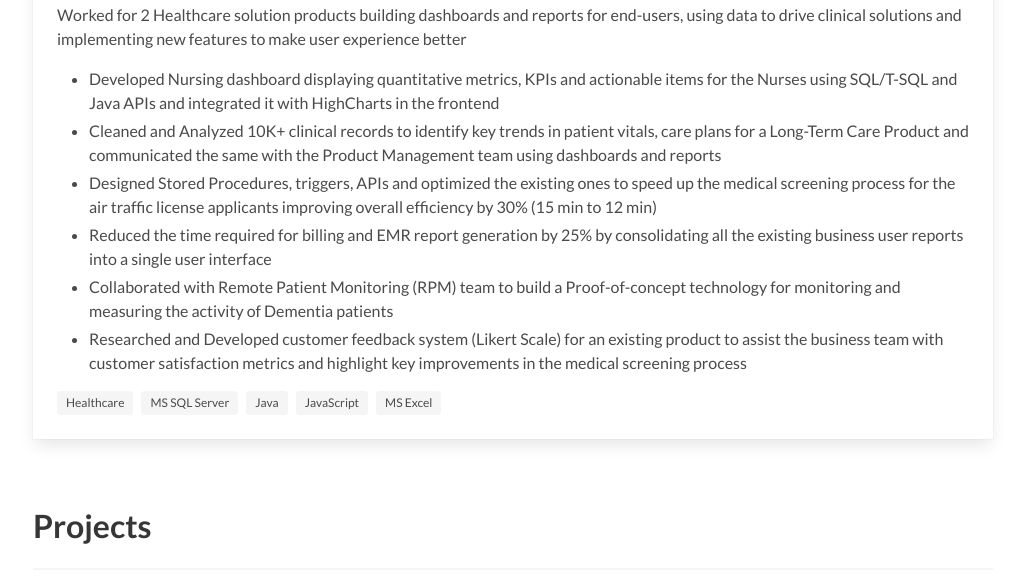
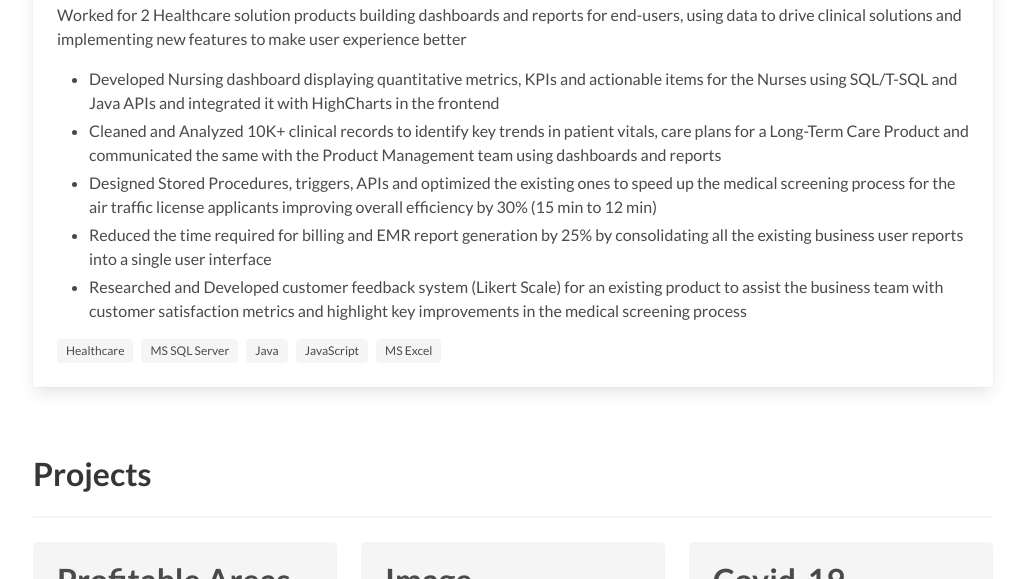
Before and after one commit to ashu1001/ashu1001.github.io, a plain HTML site: page index.html in a window 1280 px wide. Shown: the part 1389-1968 px from the top of the page, without its empty margins (127-1152 px from the left). Drawn offline with Linux system fonts and the light colour scheme.

Commit message:
minor issues

```diff
--- a/index.html
+++ b/index.html
@@ -149,9 +149,7 @@
                 the air traffic license applicants improving overall efficiency by 30% (15 min to 12 min)</li>
               <li>Reduced the time required for billing and EMR report generation by 25% by consolidating all the existing business user
                 reports into a single user interface
-                </li>
-              <li>Collaborated with Remote Patient Monitoring (RPM) team to build a Proof-of-concept technology for monitoring and measuring
-                 the activity of Dementia patients</li>
+              </li>
               <li>Researched and Developed customer feedback system (Likert Scale) for an existing product to assist the business team with
                 customer satisfaction metrics and highlight key improvements in the medical screening process</li>
               </ul>
```
